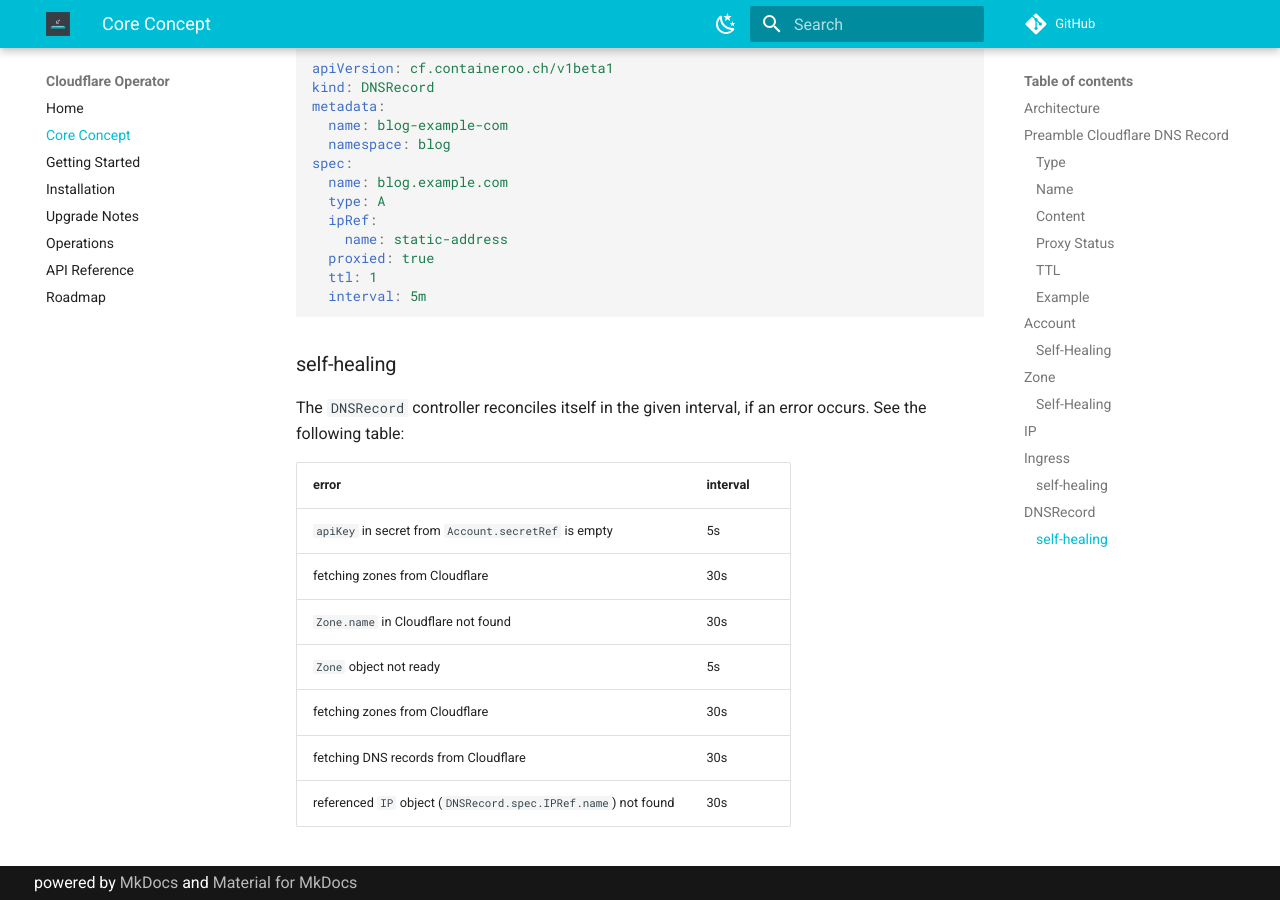
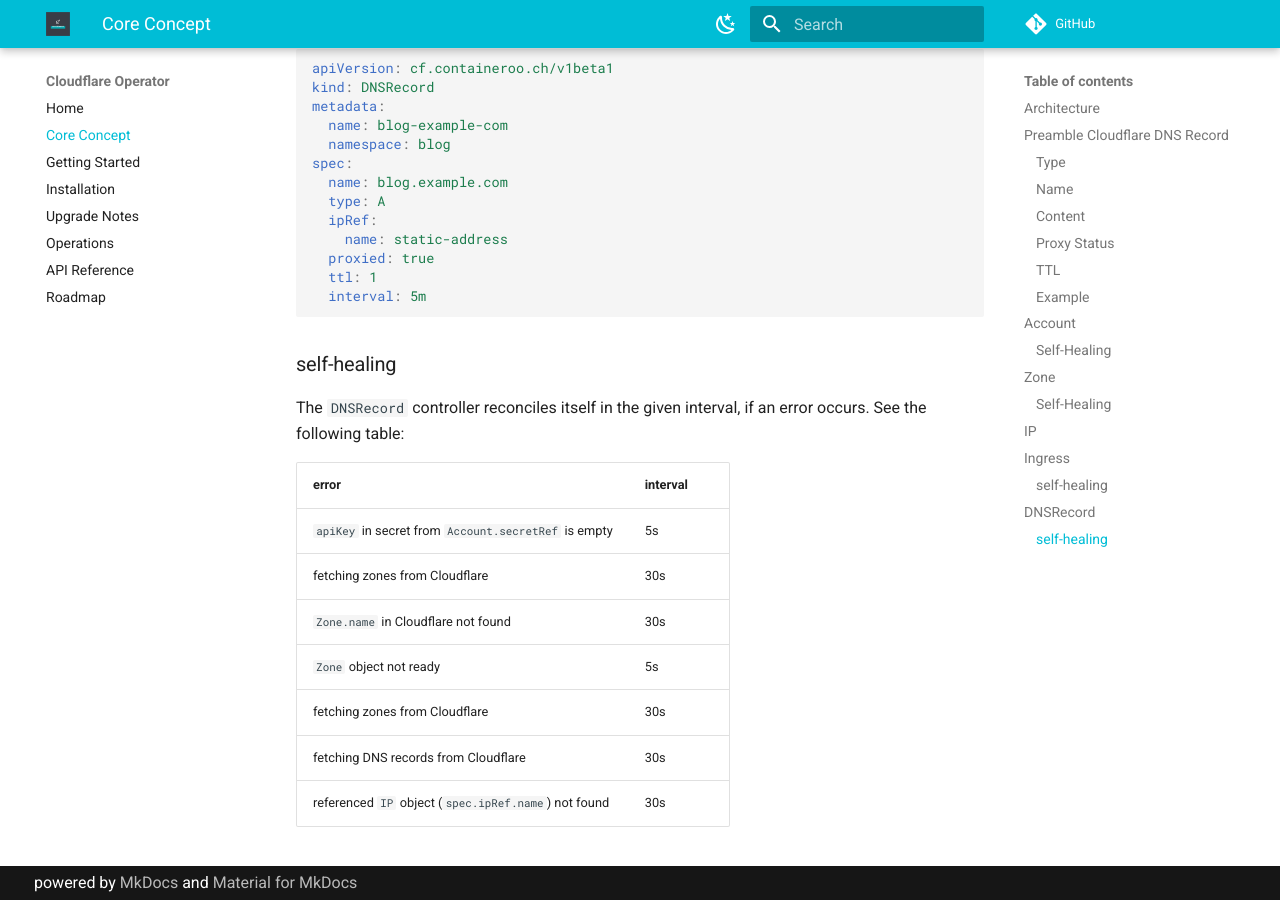
Before and after one commit to containeroo/cloudflare-operator, an MkDocs documentation site: the page built from docs/content/core_concept.md, in a window 1280 px wide and 900 px high, scrolled down 8929 px. Built offline with MkDocs 1.6.1 and Material for MkDocs 9.7.7, drawn with Linux system fonts in a browser that asks for light colours; comment, search, counter and statistics services are not loaded.

Commit message:
Update docs/content/core_concept.md
Co-authored-by: Robin Scherrer <43877944+rxbn@users.noreply.github.com>

```diff
--- a/docs/content/core_concept.md
+++ b/docs/content/core_concept.md
@@ -336,4 +336,4 @@ The `DNSRecord` controller reconciles itself in the given interval, if an error
 | `Zone` object not ready                                        | 5s       |
 | fetching zones from Cloudflare                                 | 30s      |
 | fetching DNS records from Cloudflare                           | 30s      |
-| referenced `IP` object (`DNSRecord.spec.IPRef.name`) not found | 30s      |
+| referenced `IP` object (`spec.ipRef.name`) not found | 30s      |
```
